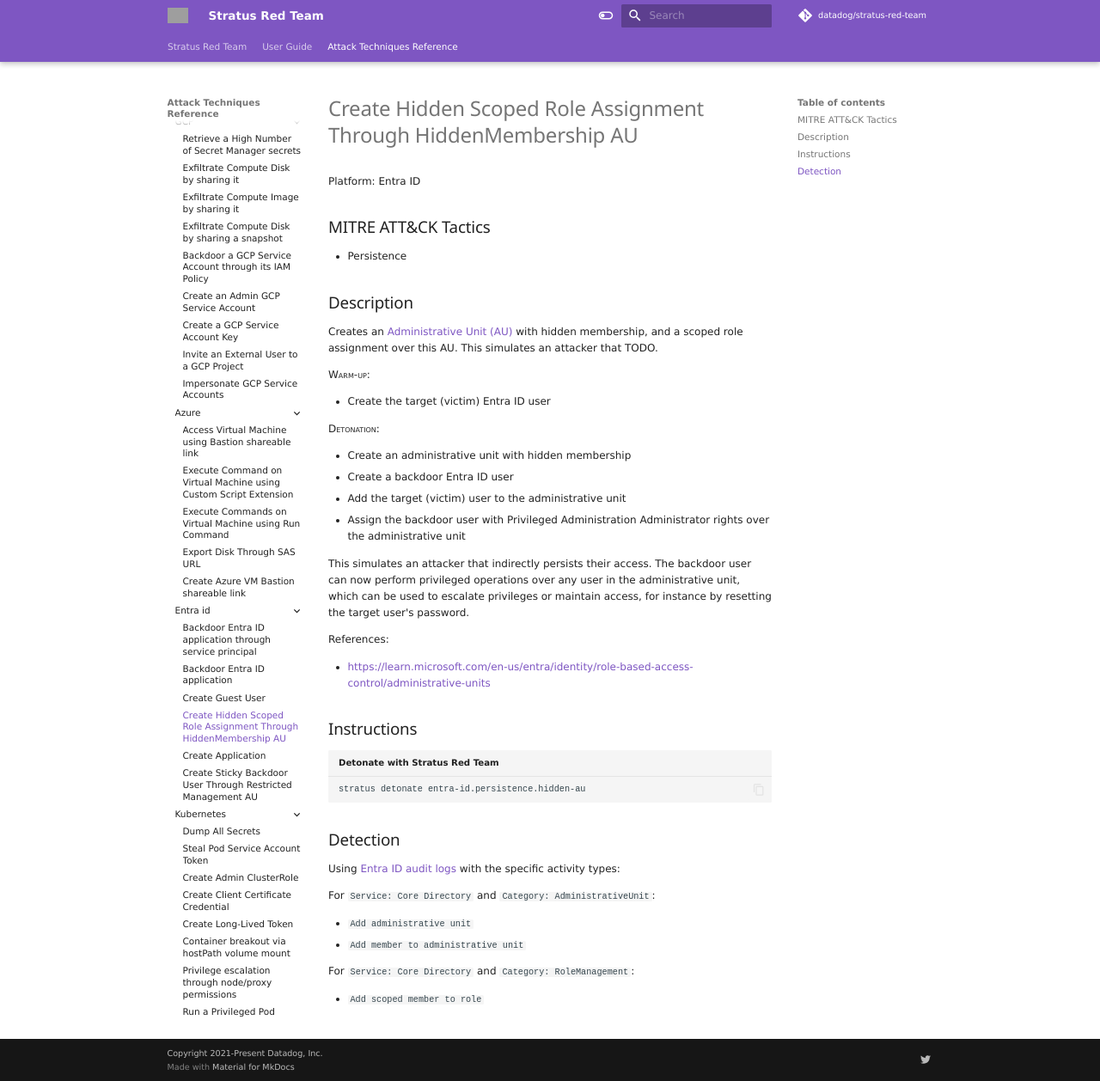
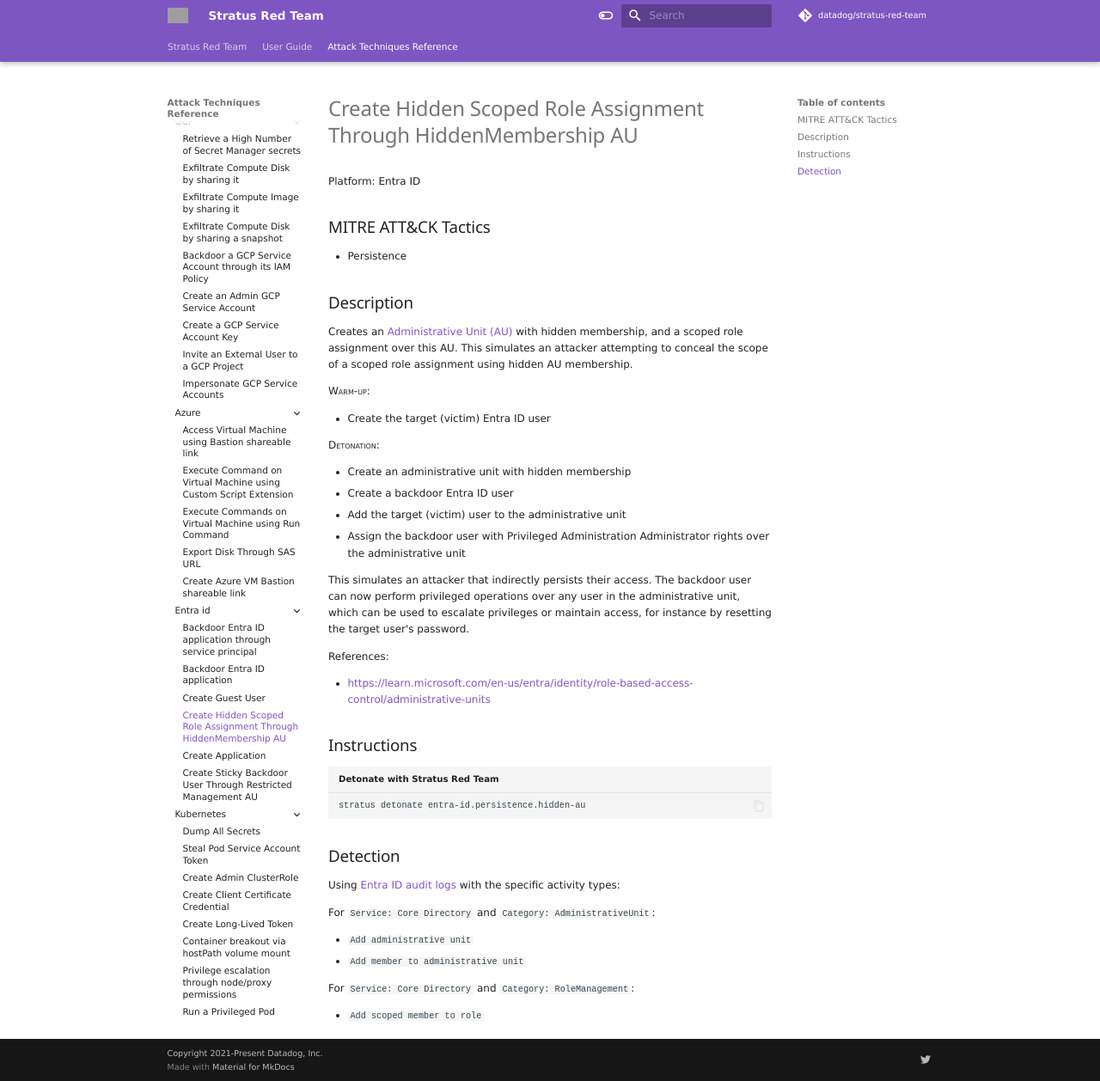
Before and after one commit to DataDog/stratus-red-team, an MkDocs documentation site: the page built from docs/attack-techniques/entra-id/entra-id.persistence.hidden-au.md, in a window 1280 px wide and 1258 px high. Shown: the whole window at 86% size. Built offline with MkDocs 1.6.1 and Material for MkDocs 9.7.7, drawn with Linux system fonts in a browser that asks for light colours; nearby versions of some CDN libraries; library files that are not in the unit come from our copies; comment, search, counter and statistics services are not loaded; grey boxes are pictures that could not be loaded.

Commit message:
Update AU technique wording.

```diff
--- a/docs/attack-techniques/entra-id/entra-id.persistence.hidden-au.md
+++ b/docs/attack-techniques/entra-id/entra-id.persistence.hidden-au.md
@@ -17,8 +17,7 @@
 ## Description
 
 
-Creates an [Administrative Unit (AU)](https://learn.microsoft.com/en-us/graph/api/resources/administrativeunit?view=graph-rest-1.0) with hidden membership, and a scoped role assignment over this AU.
-This simulates an attacker that TODO.
+Creates an [Administrative Unit (AU)](https://learn.microsoft.com/en-us/graph/api/resources/administrativeunit?view=graph-rest-1.0) with hidden membership, and a scoped role assignment over this AU. This simulates an attacker attempting to conceal the scope of a scoped role assignment using hidden AU membership.
 
 <span style="font-variant: small-caps;">Warm-up</span>:
 
```
Also changed, not shown: docs/attack-techniques/entra-id/entra-id.persistence.restricted-au.md (+1 -1 lines).
